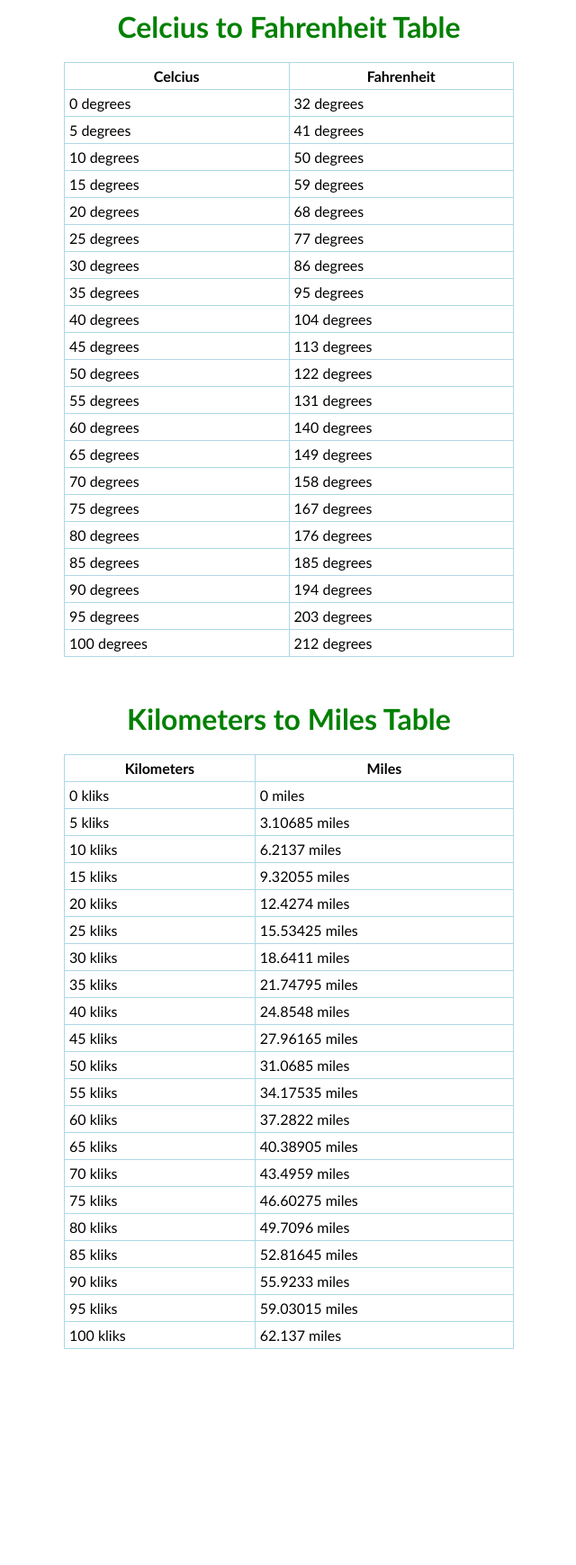
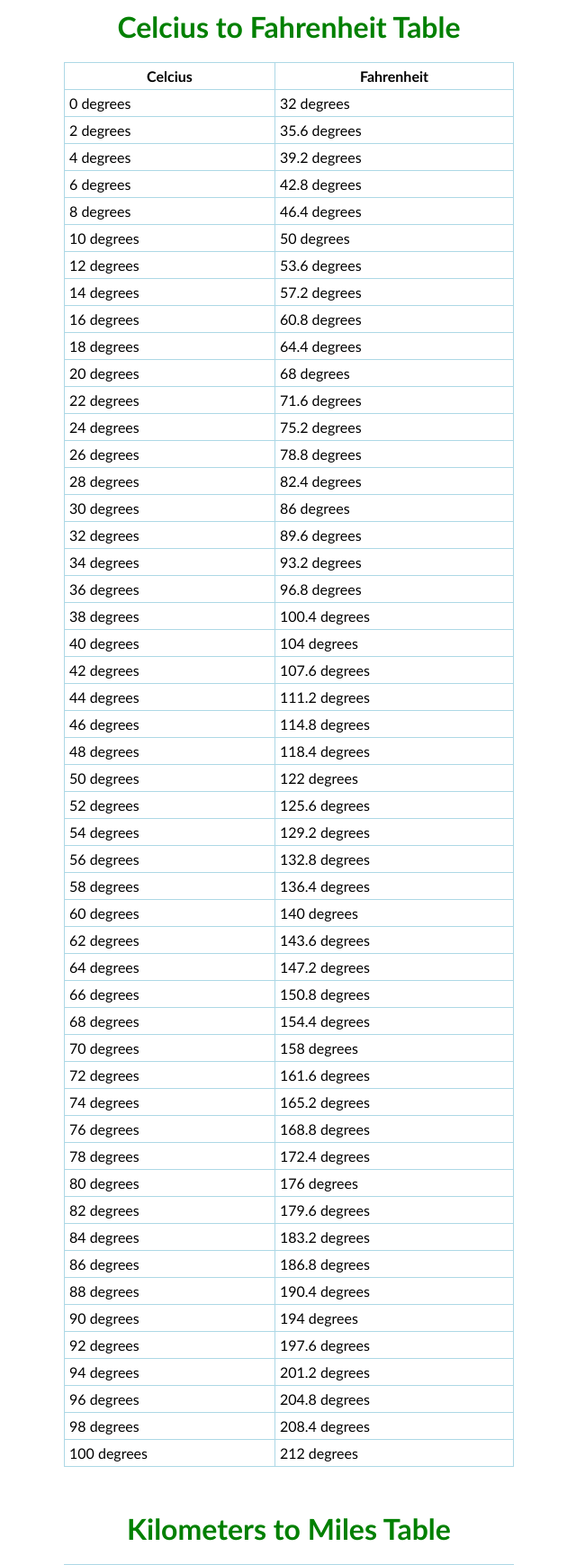
Before and after one commit to mylittlelu/it261, a PHP site: page /weeks/week3/for-loop.php in a window 1280 px wide. Shown: the top 1739 px of the page at 90% size, without its empty margins (319-959 px from the left). Before the commit the page ends 1499 px from the top, so only its background shows below. Run offline with PHP 8.4, Linux system fonts and the light colour scheme.

Commit message:
Add files via upload

```diff
--- a/weeks/week3/for-loop.php
+++ b/weeks/week3/for-loop.php
@@ -54,7 +54,7 @@
             <th>Fahrenheit</th>
         </tr>
         <?php
-            for($cel = 0; $cel <= 100; $cel += 5) {
+            for($cel = 0; $cel <= 100; $cel += 2) {
                 $far = ($cel * 9/5) +32;
                 echo '<tr>';
                 echo '<td> '.$cel.' degrees  </td>';
```
